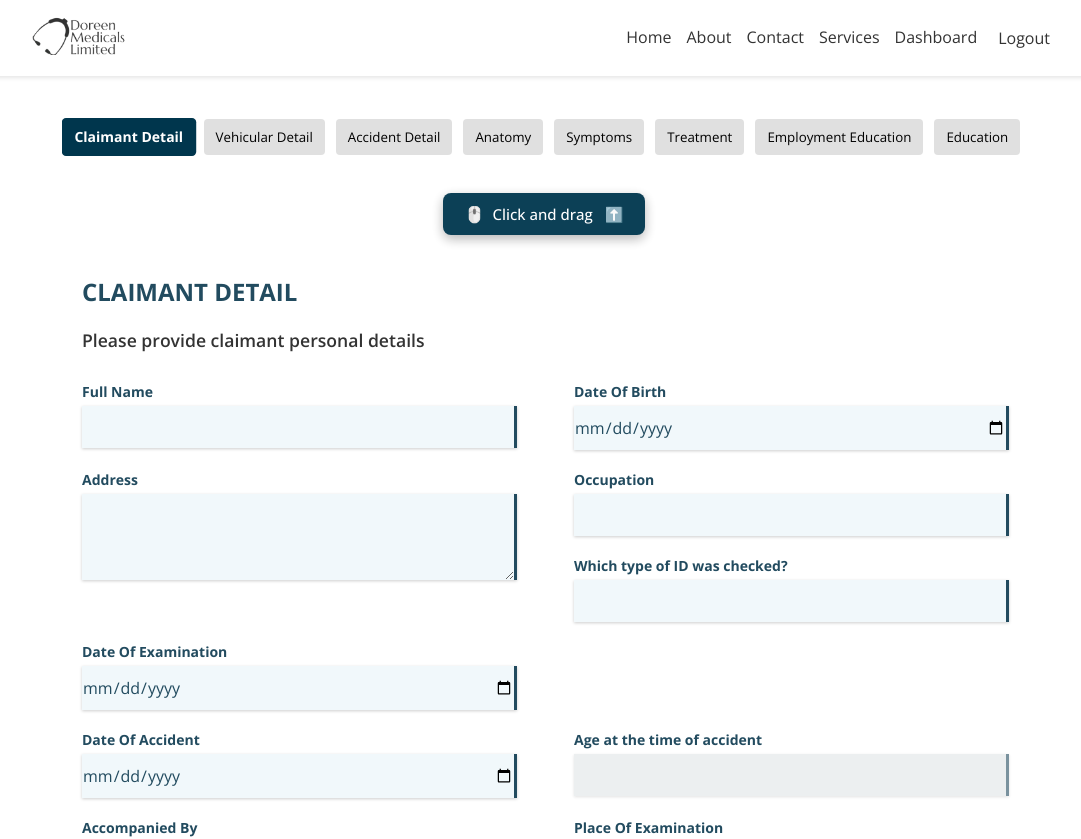
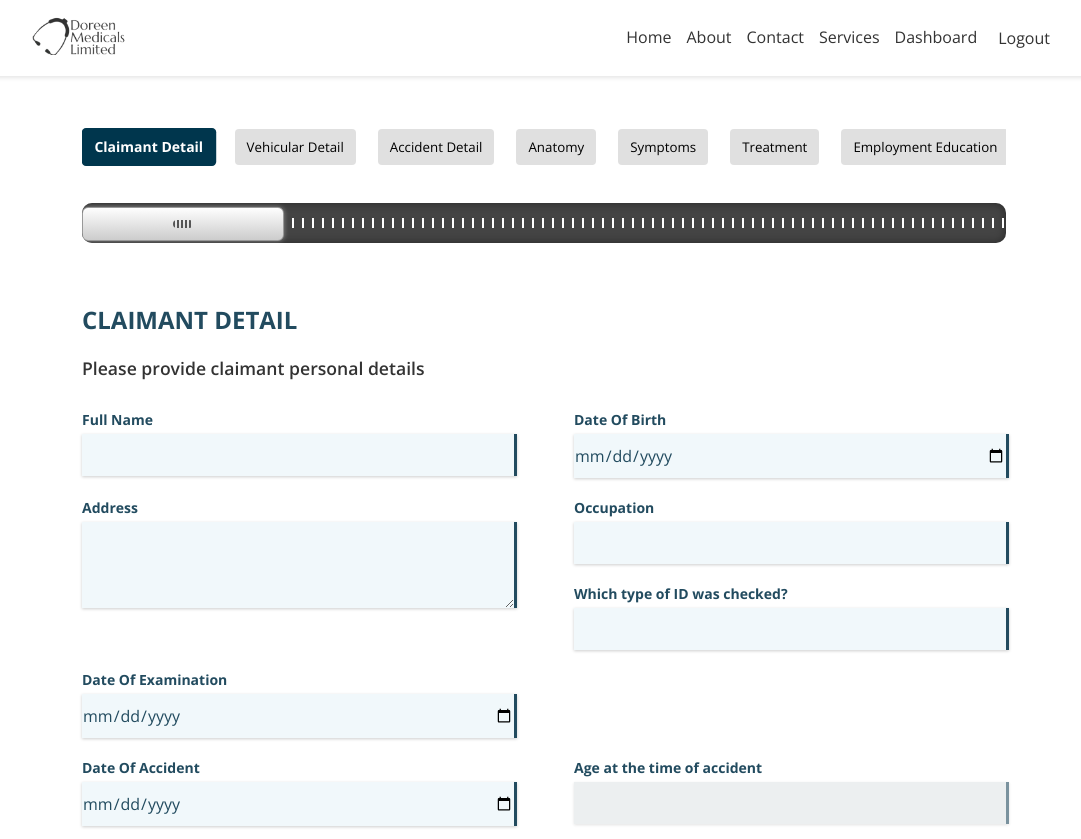
Before and after one commit to hatimkh20/Medical-Portal-Frontend, a React (Create React App) app: page /form in a window 1280 px wide. Shown: the top 839 px of the page, without its empty margins (96-1177 px from the left). Built offline with nearby package versions, Linux system fonts and the light colour scheme; sample sign-in values are in the browser's storage; a web font is replaced by a local one.

Commit message:
custom scrollbar

```diff
--- a/src/components/User Components/MultiStepForm/MultiStepFormNavigation.css
+++ b/src/components/User Components/MultiStepForm/MultiStepFormNavigation.css
@@ -48,27 +48,22 @@
 
 
   /* Bilal work */
-  .step-buttons-container {
+  /* .step-buttons-container {
     display: flex;
-    overflow-x: auto; /* Enables horizontal scrolling */
+    overflow-x: auto;
     white-space: nowrap;
     padding: 10px 0;
     width: 100%;
     gap: 5px;
-    /* border: 1px solid #ddd; */
     border-radius: 6px;
-    /* background-color: #f9f9f9; */
-    /* scrollbar-width: thin; */
     scrollbar-color: #224b5f;
   }
 
-  /* Custom Scrollbar for Webkit Browsers (Chrome, Safari) */
   .step-buttons-container::-webkit-scrollbar {
     height: 10px;
   }
 
   .step-buttons-container::-webkit-scrollbar-thumb {
-    /* background: #aaa; */
     background-color: #224b5f;
     border-radius: 3px;
   }
@@ -96,14 +91,10 @@
     background-color: #00364d;
     color: white;
     font-weight: bold;
-    transform: scale(1.05); /* Slight enlargement for better UX */
+    transform: scale(1.05);
   }
 
-  /*  */
       .slider-tooltip-notification {
-      /* position: fixed; */
-      /* bottom: 20px; */
-      /* right: 30px; */
       width: 170px;
       margin: auto;
       margin-top: 25px;
@@ -141,4 +132,105 @@
         opacity: 0.95;
         transform: translateY(0);
       }
-    }
+    } */
+
+.scroll-container {
+  width: 100%;
+  padding: 20px;
+  box-sizing: border-box;
+}
+
+.button-scroll {
+  overflow-x: auto;
+  white-space: nowrap;
+  padding-bottom: 10px;
+  margin-bottom: 25px;
+  scrollbar-width: none;
+  -ms-overflow-style: none;    /* Internet Explorer 10+ */
+}
+
+.button-scroll::-webkit-scrollbar {
+  display: none;               /* Chrome, Safari, Edge */
+}
+
+.step-buttons-container {
+  display: inline-flex;
+  gap: 16px;
+}
+
+  .step-button {
+    padding: 9px 12px;
+    margin: 3px;
+    cursor: pointer;
+    border: none;
+    background-color: #e0e0e0;
+    border-radius: 4px;
+    white-space: nowrap;
+    transition: background-color 0.3s ease, transform 0.2s ease;
+  }
+
+  .step-button:hover {
+    background-color: #d0d0d0;
+  }
+
+  .step-button.active {
+    background-color: #00364d;
+    color: white;
+    font-weight: bold;
+    transform: scale(1.05);
+  }
+
+.custom-scrollbar-track {
+  position: relative;
+  height: 40px;
+  background: #444;
+  border-radius: 10px;
+  overflow: hidden;
+  box-shadow: inset 0 0 10px #0006;
+}
+
+.scrollbar-ticks {
+  position: absolute;
+  top: 50%;
+  left: 0;
+  right: 0;
+  height: 10px;
+  transform: translateY(-50%);
+  background-image: repeating-linear-gradient(
+    to right,
+    #fff,
+    #fff 2px,
+    transparent 2px,
+    transparent 10px
+  );
+}
+
+.custom-thumb {
+  position: absolute;
+  top: 4px;
+  left: 0;
+  width: 200px;
+  height: 32px;
+  background: linear-gradient(to bottom, #fefefe, #ccc);
+  border-radius: 6px;
+  border: 1px solid #999;
+  box-shadow: 0 0 5px #888;
+  display: flex;
+  align-items: center;
+  justify-content: center;
+  cursor: grab;
+  z-index: 2;
+}
+
+.thumb-grip {
+  width: 20px;
+  height: 8px;
+  background-image: repeating-linear-gradient(
+    to right,
+    #555,
+    #555 2px,
+    transparent 2px,
+    transparent 4px
+  );
+  border-radius: 4px;
+}
--- a/src/components/User Components/MultiStepForm/MultiStepFormNavigation.js
+++ b/src/components/User Components/MultiStepForm/MultiStepFormNavigation.js
@@ -94,18 +94,101 @@
 
 // Bilal work
 
-import React from "react";
+// import React from "react";
+// import { useLocation } from "react-router-dom";
+// import "./MultiStepFormNavigation.css";
+
+// const MultiStepFormNavigation = ({ currentStep, totalSteps, onStepChange }) => {
+//   const location = useLocation();
+//   const path = location.pathname;
+
+//   // Condition 1: Check if URL is exactly "/form"
+//   const isFormOnly = path === "/form/";
+
+//   // Condition 2: Check if URL is "/form/{id}" using regex
+//   const hasIdInUrl = /^\/form\/[a-zA-Z0-9]+$/.test(path);
+
+//   const sectionLabels = {
+//     0: "Claimant Detail",
+//     1: "Vehicular Detail",
+//     2: "Accident Detail",
+//     3: "Anatomy",
+//     4: "Symptoms",
+//     5: "Treatment ",
+//     6: "Employment Education ",
+//     7: "Education ",
+//     8: "Domestic ",
+//     9: "Domestic Impact ",
+//     10: "Medical History ",
+//     11: "General Observation ",
+//     12: "Examination ",
+//     13: "Diagnosis ",
+//     14: "Opinion ",
+//     15: "Prognosis ",
+//     16: "Prognosis Detailed ",
+//     17: "Statement Of Truth ",
+//     18: "Expert Bibliography ",
+//   };
+
+//   // Determine which steps to display
+//   let stepsToShow;
+//   if (isFormOnly && currentStep === 0) {
+//     stepsToShow = [0];
+//   } else {
+//     stepsToShow = Array.from({ length: 19 }, (_, i) => i);
+//   }
+
+//   return (
+//     <>
+//       <div className="multi-step-navigation">
+//         <div class="scroll-container">
+//           <div class="button-scroll" id="scroll-content">
+//             <div className="step-buttons-container">
+//               {stepsToShow.map((step) => (
+//                 <button
+//                   key={step}
+//                   onClick={() => onStepChange(step)}
+//                   className={`step-button ${
+//                     currentStep === step ? "active" : ""
+//                   }`}
+//                 >
+//                   {sectionLabels[step]}
+//                 </button>
+//               ))}
+//             </div>
+//           </div>
+
+//           <div class="custom-scrollbar-track">
+//             <div class="scrollbar-ticks"></div>
+//             <div class="custom-thumb" id="custom-thumb">
+//               <div class="thumb-grip"></div>
+//             </div>
+//           </div>
+//         </div>
+//       </div>
+//     </>
+//   );
+// };
+
+// export default MultiStepFormNavigation;
+
+
+// Bilal new work
+import React, { useEffect, useRef, useState } from "react";
 import { useLocation } from "react-router-dom";
 import "./MultiStepFormNavigation.css";
 
 const MultiStepFormNavigation = ({ currentStep, totalSteps, onStepChange }) => {
   const location = useLocation();
   const path = location.pathname;
+  const scrollContentRef = useRef();
+  const thumbRef = useRef();
+  const trackRef = useRef();
 
-  // Condition 1: Check if URL is exactly "/form"
+  // Check if URL is exactly "/form/"
   const isFormOnly = path === "/form/";
 
-  // Condition 2: Check if URL is "/form/{id}" using regex
+  // Check if URL is "/form/{id}"
   const hasIdInUrl = /^\/form\/[a-zA-Z0-9]+$/.test(path);
 
   const sectionLabels = {
@@ -114,23 +197,22 @@ const MultiStepFormNavigation = ({ currentStep, totalSteps, onStepChange }) => {
     2: "Accident Detail",
     3: "Anatomy",
     4: "Symptoms",
-    5: "Treatment ",
-    6: "Employment Education ",
-    7: "Education ",
-    8: "Domestic ",
-    9: "Domestic Impact ",
-    10: "Medical History ",
-    11: "General Observation ",
-    12: "Examination ",
-    13: "Diagnosis ",
-    14: "Opinion ",
-    15: "Prognosis ",
-    16: "Prognosis Detailed ",
-    17: "Statement Of Truth ",
-    18: "Expert Bibliography ",
+    5: "Treatment",
+    6: "Employment Education",
+    7: "Education",
+    8: "Domestic",
+    9: "Domestic Impact",
+    10: "Medical History",
+    11: "General Observation",
+    12: "Examination",
+    13: "Diagnosis",
+    14: "Opinion",
+    15: "Prognosis",
+    16: "Prognosis Detailed",
+    17: "Statement Of Truth",
+    18: "Expert Bibliography",
   };
 
-  // Determine which steps to display
   let stepsToShow;
   if (isFormOnly && currentStep === 0) {
     stepsToShow = [0];
@@ -138,23 +220,98 @@ const MultiStepFormNavigation = ({ currentStep, totalSteps, onStepChange }) => {
     stepsToShow = Array.from({ length: 19 }, (_, i) => i);
   }
 
+  // Sync thumb with scroll
+  const updateThumbPosition = () => {
+    const content = scrollContentRef.current;
+    const thumb = thumbRef.current;
+    const track = trackRef.current;
+
+    if (!content || !thumb || !track) return;
+
+    const scrollRatio =
+      content.scrollLeft / (content.scrollWidth - content.clientWidth);
+    const maxThumbX = track.clientWidth - thumb.offsetWidth;
+    thumb.style.left = `${scrollRatio * maxThumbX}px`;
+  };
+
+  // Handle dragging the thumb
+  useEffect(() => {
+    const content = scrollContentRef.current;
+    const thumb = thumbRef.current;
+    const track = trackRef.current;
+
+    const handleScroll = () => updateThumbPosition();
+
+    content.addEventListener("scroll", handleScroll);
+
+    let isDragging = false;
+    let startX = 0;
+    let startLeft = 0;
+
+    const onMouseDown = (e) => {
+      isDragging = true;
+      startX = e.clientX;
+      startLeft = thumb.offsetLeft;
+      document.body.style.userSelect = "none";
+    };
+
+    const onMouseMove = (e) => {
+      if (!isDragging) return;
+      const dx = e.clientX - startX;
+      const maxThumbX = track.clientWidth - thumb.offsetWidth;
+      const newLeft = Math.min(Math.max(0, startLeft + dx), maxThumbX);
+
+      thumb.style.left = `${newLeft}px`;
+
+      const scrollRatio = newLeft / maxThumbX;
+      content.scrollLeft =
+        scrollRatio * (content.scrollWidth - content.clientWidth);
+    };
+
+    const onMouseUp = () => {
+      isDragging = false;
+      document.body.style.userSelect = "";
+    };
+
+    thumb.addEventListener("mousedown", onMouseDown);
+    window.addEventListener("mousemove", onMouseMove);
+    window.addEventListener("mouseup", onMouseUp);
+
+    return () => {
+      content.removeEventListener("scroll", handleScroll);
+      thumb.removeEventListener("mousedown", onMouseDown);
+      window.removeEventListener("mousemove", onMouseMove);
+      window.removeEventListener("mouseup", onMouseUp);
+    };
+  }, []);
+
   return (
-    <>
     <div className="multi-step-navigation">
+      <div className="scroll-container">
+        <div className="button-scroll" ref={scrollContentRef}>
           <div className="step-buttons-container">
             {stepsToShow.map((step) => (
               <button
                 key={step}
                 onClick={() => onStepChange(step)}
-              className={`step-button ${currentStep === step ? "active" : ""}`}
+                className={`step-button ${
+                  currentStep === step ? "active" : ""
+                }`}
               >
                 {sectionLabels[step]}
               </button>
             ))}
           </div>
         </div>
-      <div class="slider-tooltip-notification">Click and drag</div>
-    </>
+
+        <div className="custom-scrollbar-track" ref={trackRef}>
+          <div className="scrollbar-ticks"></div>
+          <div className="custom-thumb" ref={thumbRef}>
+            <div className="thumb-grip"></div>
+          </div>
+        </div>
+      </div>
+    </div>
   );
 };
 
```
Lines whose indentation alone changed are shown as unchanged.
